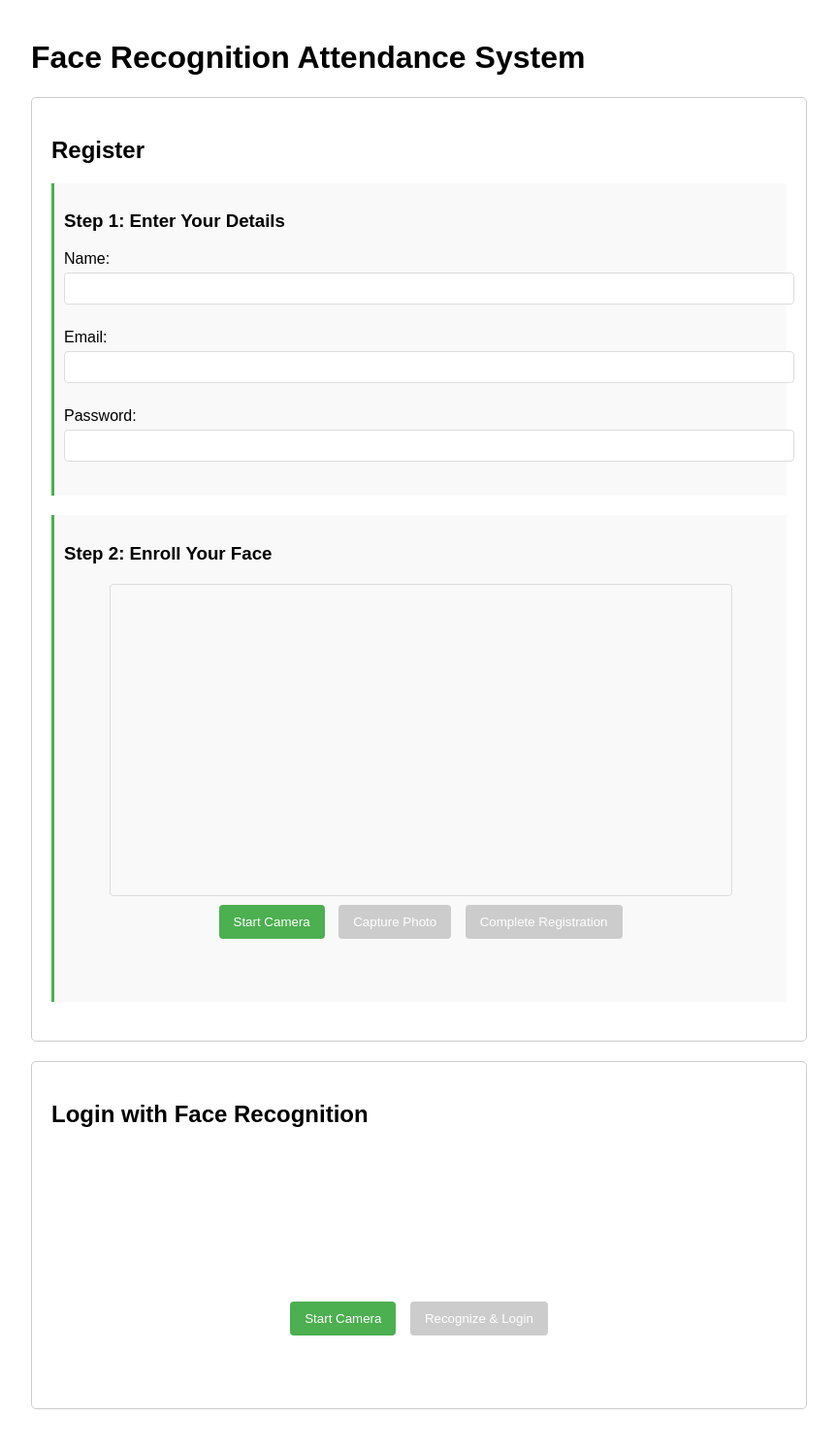
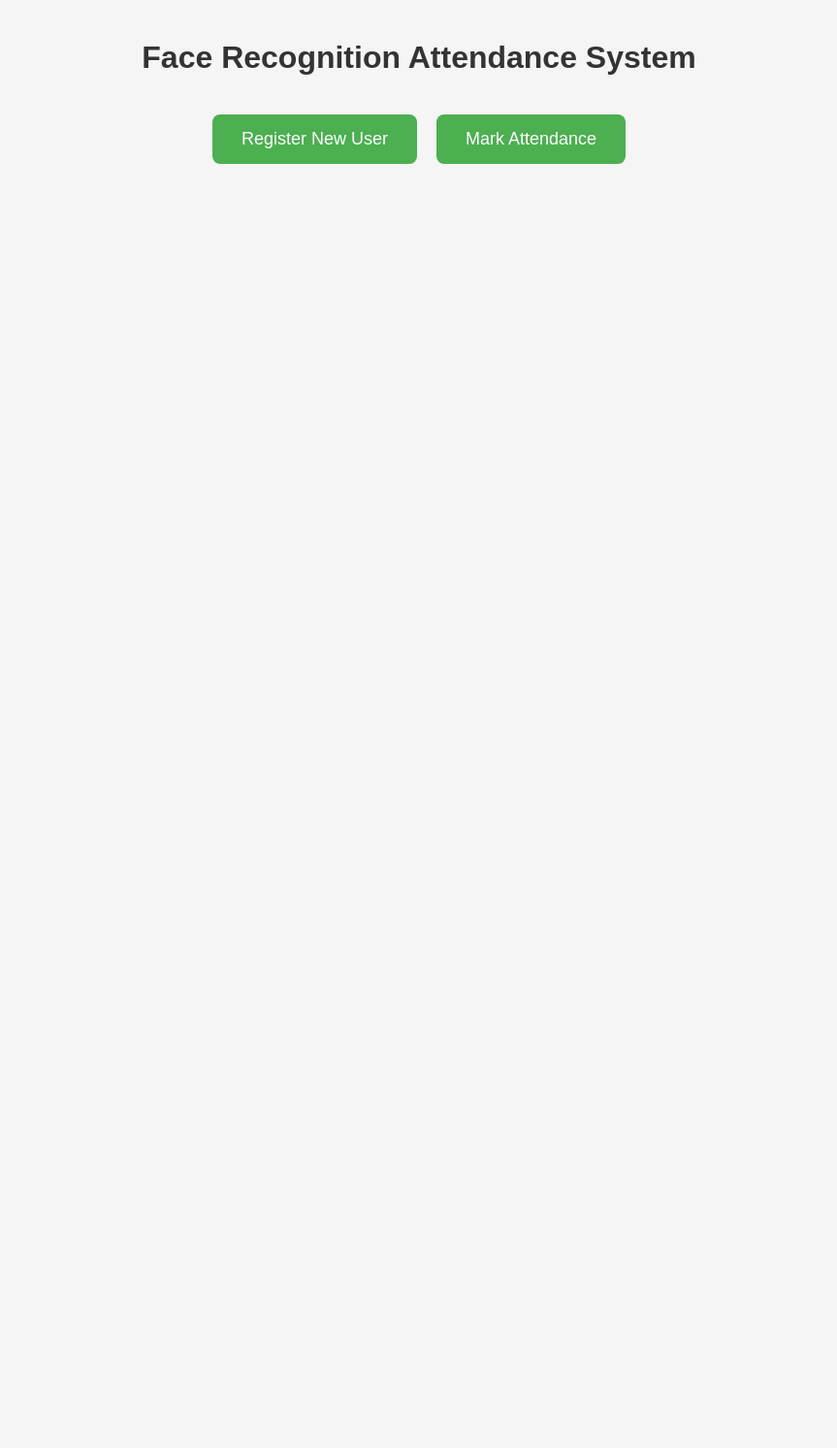
Before and after one commit to Goderr/Attendance-App, a Flask app: page / in a window 1280 px wide. Shown: the whole page at 97% size, without its empty margins (208-1071 px from the left). After the commit the page ends 169 px from the top, so only its background shows below. Run offline with Flask 2, Linux system fonts and the light colour scheme; a map, chart or similar area stays blank.

Commit message:
Split UI into separate pages: landing, registration, and attendance pages. Updated routes and improved navigation.

```diff
--- a/backend/app.py
+++ b/backend/app.py
@@ -68,7 +68,15 @@ def init_db():
 # Root route
 @app.route('/')
 def home():
-    return render_template('index.html')
+    return render_template('landing.html')
+
+@app.route('/register')
+def register_page():
+    return render_template('register.html')
+
+@app.route('/attendance')
+def attendance_page():
+    return render_template('attendance.html')
 
 # Database Models
 class User(db.Model):
--- /dev/null
+++ b/backend/templates/landing.html
@@ -0,0 +1,53 @@
+<!DOCTYPE html>
+<html>
+<head>
+    <title>Face Recognition Attendance System</title>
+    <style>
+        body {
+            font-family: Arial, sans-serif;
+            max-width: 800px;
+            margin: 0 auto;
+            padding: 20px;
+            display: flex;
+            flex-direction: column;
+            align-items: center;
+            min-height: 100vh;
+            background-color: #f5f5f5;
+        }
+        h1 {
+            color: #333;
+            text-align: center;
+            margin-bottom: 40px;
+        }
+        .button-container {
+            display: flex;
+            gap: 20px;
+            justify-content: center;
+        }
+        .nav-button {
+            background-color: #4CAF50;
+            color: white;
+            padding: 15px 30px;
+            border: none;
+            border-radius: 8px;
+            cursor: pointer;
+            font-size: 18px;
+            transition: transform 0.2s, background-color 0.2s;
+            text-decoration: none;
+            display: inline-block;
+        }
+        .nav-button:hover {
+            background-color: #45a049;
+            transform: translateY(-2px);
+        }
+    </style>
+</head>
+<body>
+    <h1>Face Recognition Attendance System</h1>
+
+    <div class="button-container">
+        <a href="/register" class="nav-button">Register New User</a>
+        <a href="/attendance" class="nav-button">Mark Attendance</a>
+    </div>
+</body>
+</html>
```
Also changed, not shown: backend/templates/attendance.html (added, +198 -0 lines), backend/templates/register.html (renamed from backend/templates/index.html, +21 -100 lines), backend/attendance.db.
